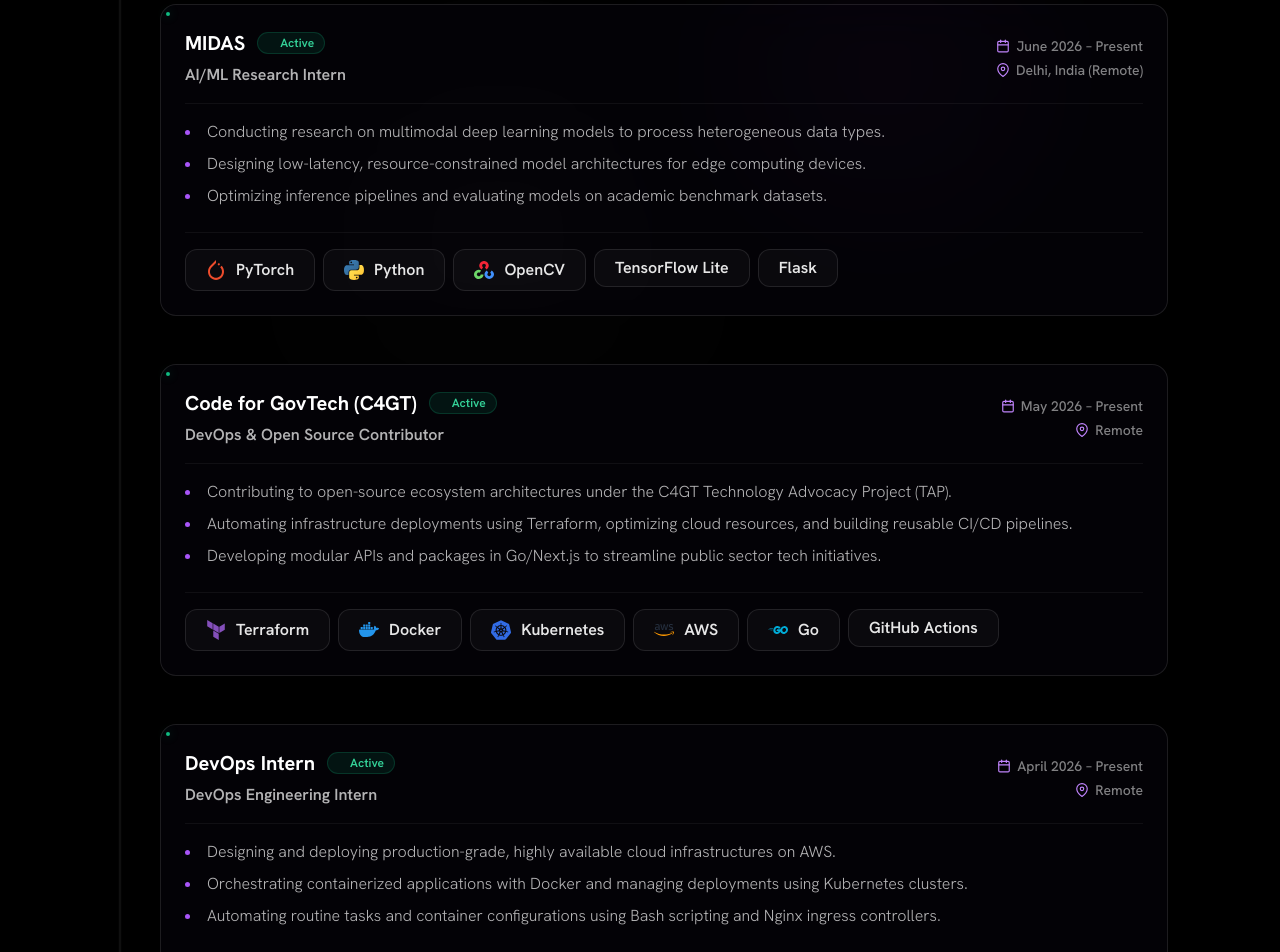
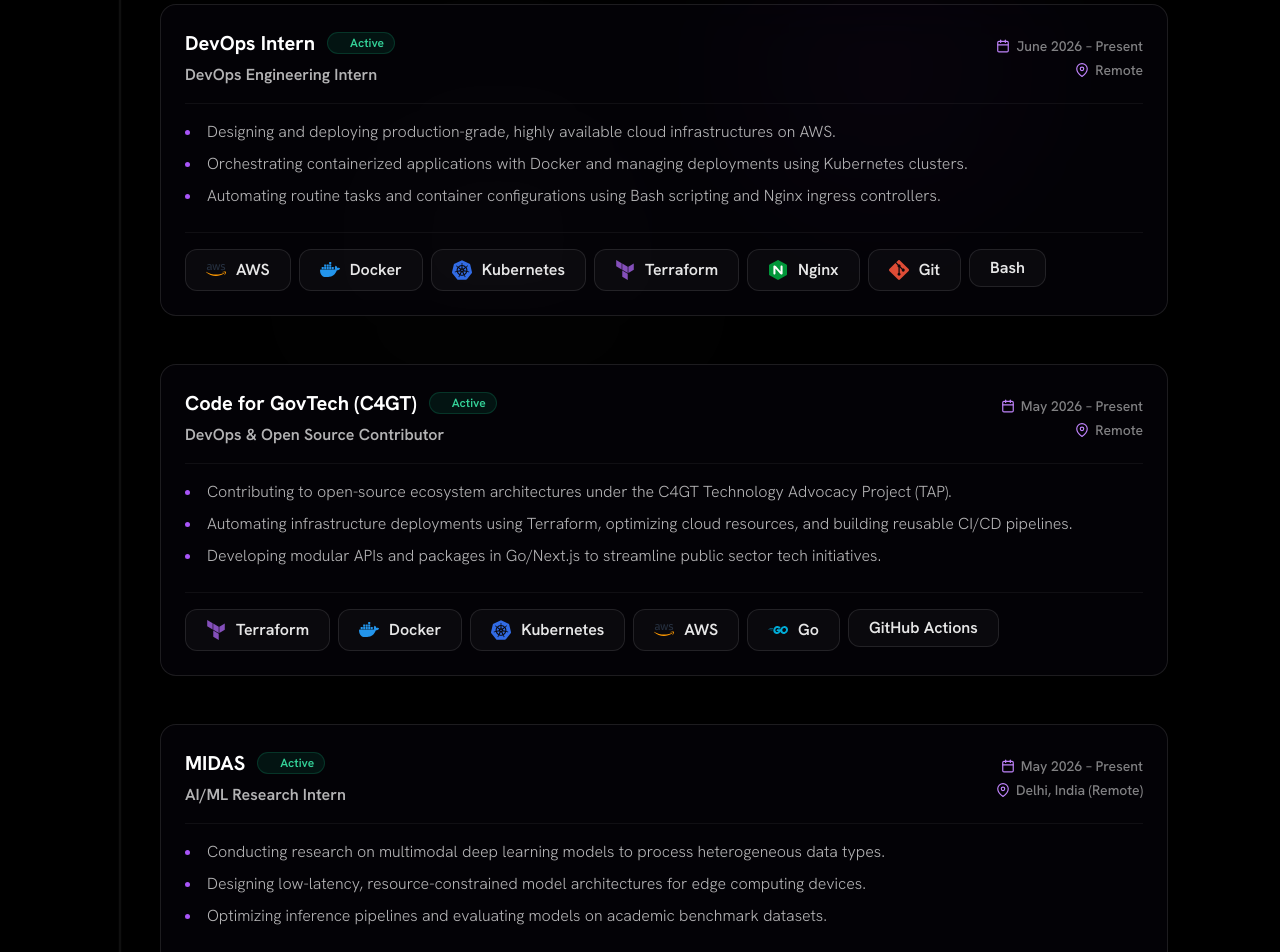
Before and after one commit to aaryan359/portfolio, a Next.js app: page / in a window 1280 px wide. Shown: the part 1440-2392 px from the top of the page. Built offline with nearby package versions, Linux system fonts and the light colour scheme.

Commit message:
refactor: decouple experience data into a separate file and clean up timeline UI component

```diff
--- a/app/experience/index.jsx
+++ b/app/experience/index.jsx
@@ -3,94 +3,7 @@
 import React from "react";
 import { TechPill } from "../components/ui/TechPill";
 import { FiExternalLink, FiCalendar, FiMapPin } from "react-icons/fi";
-
-const experiences = [
-  {
-    company: "MIDAS",
-    role: "AI/ML Research Intern",
-    start: "June 2026",
-    end: "Present",
-    location: "Delhi, India (Remote)",
-    status: "Active",
-    tools: ["PyTorch", "Python", "OpenCV", "TensorFlow Lite", "Flask"],
-    points: [
-      "Conducting research on multimodal deep learning models to process heterogeneous data types.",
-      "Designing low-latency, resource-constrained model architectures for edge computing devices.",
-      "Optimizing inference pipelines and evaluating models on academic benchmark datasets."
-    ]
-  },
-  {
-    company: "Code for GovTech (C4GT)",
-    role: "DevOps & Open Source Contributor",
-    start: "May 2026",
-    end: "Present",
-    location: "Remote",
-    status: "Active",
-    tools: ["Terraform", "Docker", "Kubernetes", "AWS", "Go", "GitHub Actions"],
-    points: [
-      "Contributing to open-source ecosystem architectures under the C4GT Technology Advocacy Project (TAP).",
-      "Automating infrastructure deployments using Terraform, optimizing cloud resources, and building reusable CI/CD pipelines.",
-      "Developing modular APIs and packages in Go/Next.js to streamline public sector tech initiatives."
-    ]
-  },
-  {
-    company: "DevOps Intern",
-    role: "DevOps Engineering Intern",
-    start: "April 2026",
-    end: "Present",
-    location: "Remote",
-    status: "Active",
-    tools: ["AWS", "Docker", "Kubernetes", "Terraform", "Nginx", "Git", "Bash"],
-    points: [
-      "Designing and deploying production-grade, highly available cloud infrastructures on AWS.",
-      "Orchestrating containerized applications with Docker and managing deployments using Kubernetes clusters.",
-      "Automating routine tasks and container configurations using Bash scripting and Nginx ingress controllers."
-    ]
-  },
-  {
-    company: "Freelance Developer",
-    role: "Fullstack & Mobile Developer",
-    website: "https://aaryanm.netlify.app/",
-    start: "August 2025",
-    end: "Present",
-    location: "Remote",
-    status: "Active",
-    tools: ["Next.js", "React Native", "TypeScript", "Node.js", "Express", "PostgreSQL", "Tailwind CSS", "Figma"],
-    points: [
-      "Crafting responsive web applications and cross-platform mobile apps with pixel-perfect designs and intuitive UX.",
-      "Developing modular API structures, optimizing database transactions, and implementing secure user authentication.",
-      "Guiding projects from client ideation, system design, to continuous integration and cloud deployment."
-    ]
-  },
-  {
-    company: "Infrawave Solutions",
-    role: "React Native Developer",
-    website: "https://www.infrawavesolutions.com/",
-    start: "March 2025",
-    end: "May 2025",
-    location: "Jaipur, India (Remote)",
-    tools: ["React Native", "React", "TypeScript", "Tailwind CSS", "Figma", "AWS", "Postman"],
-    points: [
-      "Worked on a vehicle rental app featuring an admin dashboard and real-time booking analytics, optimizing fleet utilization by 35%.",
-      "Automated invoice generation reduced manual work by 90% through dynamic pricing, tax calculations, and customizable templates.",
-      "Implemented efficient data fetching and robust error handling.",
-      "Built accessible, performance-focused UI systems."
-    ]
-  },
-  {
-    company: "ABV IIITM Gwalior",
-    role: "ML Engineer (Embedded Systems)",
-    start: "June 2025",
-    end: "July 2025",
-    location: "Gwalior, India (On-site)",
-    tools: ["Raspberry Pi 5", "Python", "TensorFlow Lite", "OpenCV", "Flask"],
-    points: [
-      "Developed and optimized resource-constrained Machine Learning models for real-time edge computing on Raspberry Pi 5.",
-      "Implemented low-latency image processing pipelines using OpenCV to enable real-time detection on the hardware.",
-      "Integrated edge models with local web interfaces using lightweight Python frameworks."
-    ]
-  }
-];
+import { experiences } from "@/utils/data/experience";
 
 export default function Experience() {
   return (
@@ -120,16 +33,6 @@
       <div className="relative space-y-12 z-10">
         {experiences.map((exp, idx) => (
           <div key={idx} className="group relative">
-            {/* Stationary Timeline Node Ring aligned with page-wide line */}
-            <div className={`
-              absolute left-2 -translate-x-1/2 top-2 h-4.5 w-4.5 rounded-full border-2
-              ${exp.status === "Active"
-                ? "border-emerald-500 bg-emerald-950 shadow-[0_0_10px_rgba(16,185,129,0.4)]"
-                : "border-white/20 bg-zinc-950"}
-              z-10 transition duration-300 group-hover:scale-125
-              ${exp.status === "Active" ? "group-hover:border-emerald-400" : "group-hover:border-purple-500 group-hover:shadow-[0_0_10px_rgba(168,85,247,0.6)]"}
-            `} />
-
             {/* Apple-style Glassmorphic Card */}
             <div className="
               relative rounded-2xl border border-white/10
--- a/utils/data/experience.js
+++ b/utils/data/experience.js
@@ -1,20 +1,86 @@
 export const experiences = [
   {
-    id: 1,
-    title: 'Develop AI model and implement it in Risberry PI',
-    company: "ABV IIITM",
-    duration: "Jan 2025"
+    company: "DevOps Intern",
+    role: "DevOps Engineering Intern",
+    start: "June 2026",
+    end: "Present",
+    location: "Remote",
+    status: "Active",
+    tools: ["AWS", "Docker", "Kubernetes", "Terraform", "Nginx", "Git", "Bash"],
+    points: [
+      "Designing and deploying production-grade, highly available cloud infrastructures on AWS.",
+      "Orchestrating containerized applications with Docker and managing deployments using Kubernetes clusters.",
+      "Automating routine tasks and container configurations using Bash scripting and Nginx ingress controllers."
+    ]
   },
-  // {
-  //   id: 2,
-  //   title: "FullStack Developer",
-  //   company: "Fiverr (freelance)",
-  //   duration: "(Jun 2021 - Jan 2022)"
-  // },
-  // {
-  //   id: 3,
-  //   title: "Self Employed",
-  //   company: "Code and build something in everyday.",
-  //   duration: "(Jan 2018 - Present)"
-  // }
-]
+  {
+    company: "Code for GovTech (C4GT)",
+    role: "DevOps & Open Source Contributor",
+    start: "May 2026",
+    end: "Present",
+    location: "Remote",
+    status: "Active",
+    tools: ["Terraform", "Docker", "Kubernetes", "AWS", "Go", "GitHub Actions"],
+    points: [
+      "Contributing to open-source ecosystem architectures under the C4GT Technology Advocacy Project (TAP).",
+      "Automating infrastructure deployments using Terraform, optimizing cloud resources, and building reusable CI/CD pipelines.",
+      "Developing modular APIs and packages in Go/Next.js to streamline public sector tech initiatives."
+    ]
+  },
+  {
+    company: "MIDAS",
+    role: "AI/ML Research Intern",
+    start: "May 2026",
+    end: "Present",
+    location: "Delhi, India (Remote)",
+    status: "Active",
+    tools: ["PyTorch", "Python", "OpenCV", "TensorFlow Lite", "Flask"],
+    points: [
+      "Conducting research on multimodal deep learning models to process heterogeneous data types.",
+      "Designing low-latency, resource-constrained model architectures for edge computing devices.",
+      "Optimizing inference pipelines and evaluating models on academic benchmark datasets."
+    ]
+  },
+  {
+    company: "Freelance Developer",
+    role: "Fullstack & Mobile Developer",
+    // website: "https://aaryanm.netlify.app/",
+    start: "August 2025",
+    end: "Present",
+    location: "Remote",
+    tools: ["Next.js", "React Native", "TypeScript", "Node.js", "Express", "PostgreSQL", "Tailwind CSS", "Figma"],
+    points: [
+      "Crafting responsive web applications and cross-platform mobile apps with pixel-perfect designs and intuitive UX.",
+      "Developing modular API structures, optimizing database transactions, and implementing secure user authentication.",
+      "Guiding projects from client ideation, system design, to continuous integration and cloud deployment."
+    ]
+  },
+  {
+    company: "Infrawave Solutions",
+    role: "React Native Developer",
+    website: "https://www.infrawavesolutions.com/",
+    start: "March 2025",
+    end: "May 2025",
+    location: "Jaipur, India (Remote)",
+    tools: ["React Native", "React", "TypeScript", "Tailwind CSS", "Figma", "AWS", "Postman"],
+    points: [
+      "Worked on a vehicle rental app featuring an admin dashboard and real-time booking analytics, optimizing fleet utilization by 35%.",
+      "Automated invoice generation reduced manual work by 90% through dynamic pricing, tax calculations, and customizable templates.",
+      "Implemented efficient data fetching and robust error handling.",
+      "Built accessible, performance-focused UI systems."
+    ]
+  },
+  {
+    company: "ABV IIITM Gwalior",
+    role: "ML Engineer (Embedded Systems)",
+    start: "June 2025",
+    end: "July 2025",
+    location: "Gwalior, India (On-site)",
+    tools: ["Raspberry Pi 5", "Python", "TensorFlow Lite", "OpenCV", "Flask"],
+    points: [
+      "Developed and optimized resource-constrained Machine Learning models for real-time edge computing on Raspberry Pi 5.",
+      "Implemented low-latency image processing pipelines using OpenCV to enable real-time detection on the hardware.",
+      "Integrated edge models with local web interfaces using lightweight Python frameworks."
+    ]
+  }
+];
```
